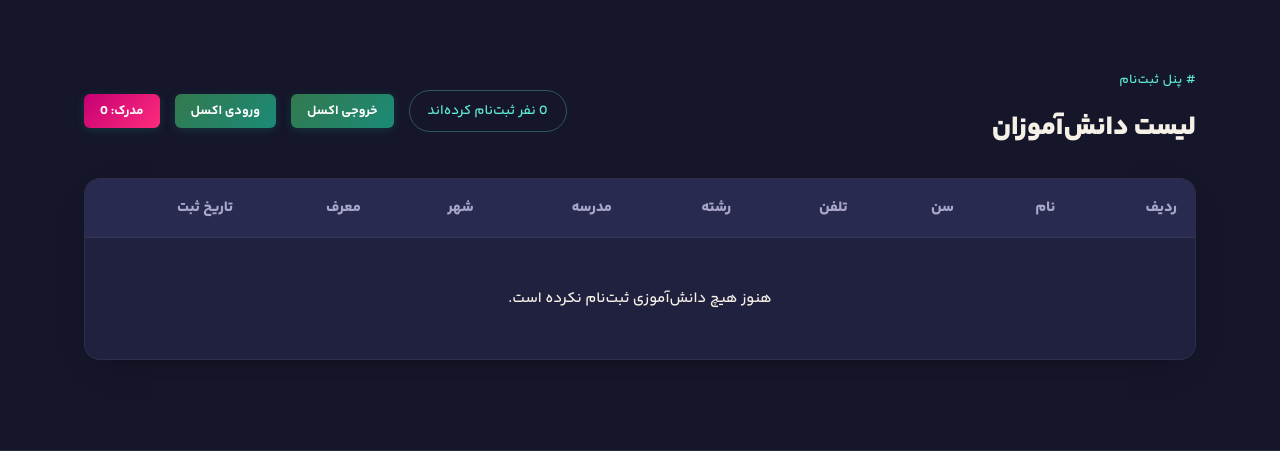
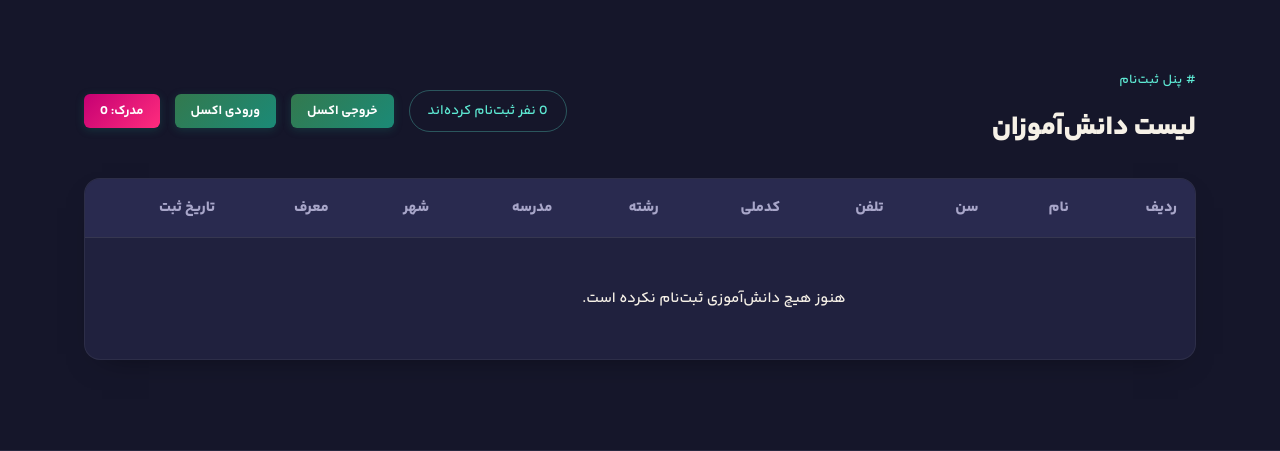
Before and after one commit to MahdyarTlb/metaAcademy, a Django app: page /list/ in a window 1280 px wide. Shown: the part 132-583 px from the top of the page. Run offline with Django 5.2, Linux system fonts and the light colour scheme; the visitor is signed in with stand-in values (Sample User, id 1); data that the repository does not hold is empty.

Commit message:
kodmelli exel

```diff
--- a/core/views.py
+++ b/core/views.py
@@ -426,11 +426,11 @@
     ws.title = 'دانش‌آموزان'
 
     # استایل‌ها
-    header_font = Font(name='B Nazanin', size=12, bold=True, color='FFFFFF')
+    header_font = Font(name='Bidad', size=12, bold=True, color='FFFFFF')
     header_fill = PatternFill(start_color='4CAF50', end_color='4CAF50', fill_type='solid')
     header_alignment = Alignment(horizontal='center', vertical='center')
 
-    cell_font = Font(name='B Nazanin', size=11)
+    cell_font = Font(name='Bidad', size=11)
     cell_alignment = Alignment(horizontal='center', vertical='center')
 
     border = Border(
@@ -441,7 +441,7 @@
     )
 
     # هدرها
-    headers = ['ردیف', 'نام و نام خانوادگی', 'سن', 'شماره تلفن', 'رشته تحصیلی', 'مدرسه', 'شهر', 'معرف', 'تاریخ ثبت']
+    headers = ['ردیف', 'نام و نام خانوادگی', 'سن', 'شماره تلفن', 'کدملی', 'رشته تحصیلی', 'مدرسه', 'شهر', 'معرف', 'تاریخ ثبت']
 
     for col, header in enumerate(headers, 1):
         cell = ws.cell(row=1, column=col, value=header)
@@ -456,12 +456,13 @@
         ws.cell(row=row, column=2, value=student.name).border = border
         ws.cell(row=row, column=3, value=student.age).border = border
         ws.cell(row=row, column=4, value=student.phone_number).border = border
-        ws.cell(row=row, column=5, value=student.reshte).border = border  # ← مستقیم و بدون تغییر
-        ws.cell(row=row, column=6, value=student.school).border = border
-        ws.cell(row=row, column=7, value=student.city).border = border
-        ws.cell(row=row, column=8, value=student.moaref or '').border = border
+        ws.cell(row=row, column=5, value=student.national_code).border = border
+        ws.cell(row=row, column=6, value=student.reshte).border = border  # ← مستقیم و بدون تغییر
+        ws.cell(row=row, column=7, value=student.school).border = border
+        ws.cell(row=row, column=8, value=student.city).border = border
+        ws.cell(row=row, column=9, value=student.moaref or '').border = border
         created_at_local = timezone.localtime(student.created_at)
-        ws.cell(row=row, column=9, value=created_at_local.strftime('%Y/%m/%d %H:%M')).border = border
+        ws.cell(row=row, column=10, value=created_at_local.strftime('%Y/%m/%d %H:%M')).border = border
 
         for col in range(1, 10):
             ws.cell(row=row, column=col).font = cell_font
@@ -470,7 +471,7 @@
     # عرض ستون‌ها
     column_widths = {
         'A': 8, 'B': 25, 'C': 10, 'D': 18,
-        'E': 25, 'F': 25, 'G': 15, 'H': 20, 'I': 20
+        'E': 18, 'F': 25, 'G': 25, 'H': 15, 'I': 20, 'J': 20
     }
     for col, width in column_widths.items():
         ws.column_dimensions[col].width = width
@@ -516,6 +517,8 @@
                             col_index['age'] = idx
                         elif 'تلفن' in header_str or 'شماره' in header_str:
                             col_index['phone'] = idx
+                        elif 'کدملی' in header_str:
+                            col_index['national_code'] = idx
                         elif 'رشته' in header_str:
                             col_index['reshte'] = idx
                         elif 'مدرسه' in header_str:
@@ -546,6 +549,7 @@
                         name = str(row[col_index['name']]).strip() if row[col_index['name']] else ''
                         age = int(row[col_index['age']]) if row[col_index['age']] else None
                         phone_number = str(row[col_index['phone']]).strip() if row[col_index['phone']] else ''
+                        national_code = str(row[col_index['national_code']]).strip() if row[col_index['national_code']] else ''
                         reshte = str(row[col_index['reshte']]).strip() if row[col_index['reshte']] else ''
                         school = str(row[col_index['school']]).strip() if row[col_index['school']] else ''
                         city = str(row[col_index['city']]).strip() if row[col_index['city']] else ''
@@ -587,6 +591,7 @@
                             name=name,
                             age=age,
                             phone_number=phone_number,
+                            national_code=national_code,
                             reshte=reshte,
                             school=school,
                             city=city,
--- a/templates/students.html
+++ b/templates/students.html
@@ -34,6 +34,7 @@
               <th>نام</th>
               <th>سن</th>
               <th>تلفن</th>
+              <th>کدملی</th>
               <th>رشته</th>
               <th>مدرسه</th>
               <th>شهر</th>
@@ -48,6 +49,7 @@
               <td class="cell-strong">{{ student.name }}</td>
               <td>{{ student.age }}</td>
               <td class="cell-mono" dir="ltr">{{ student.phone_number }}</td>
+              <td class="cell-mono" dir="ltr">{{ student.national_code }}</td>
               <td><span class="badge">{{ student.reshte }}</span></td>
               <td>{{ student.school }}</td>
               <td>{{ student.city }}</td>
```
